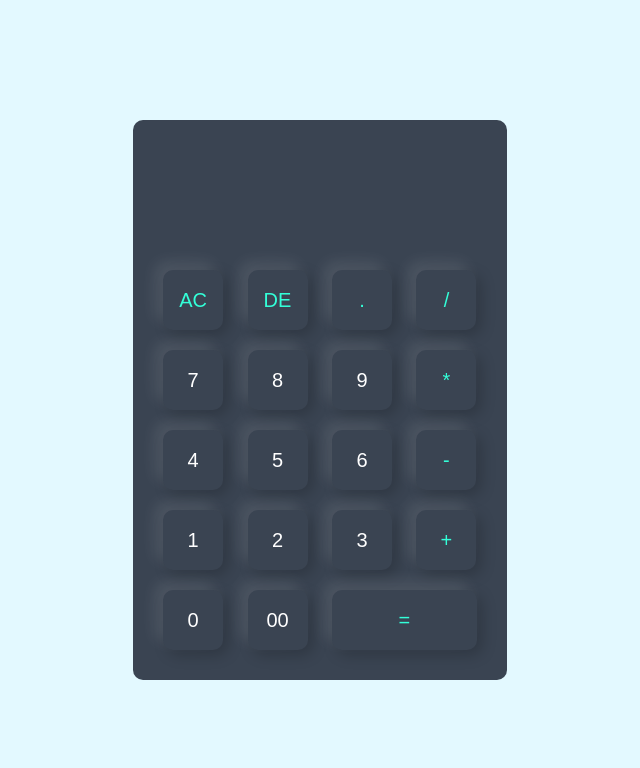
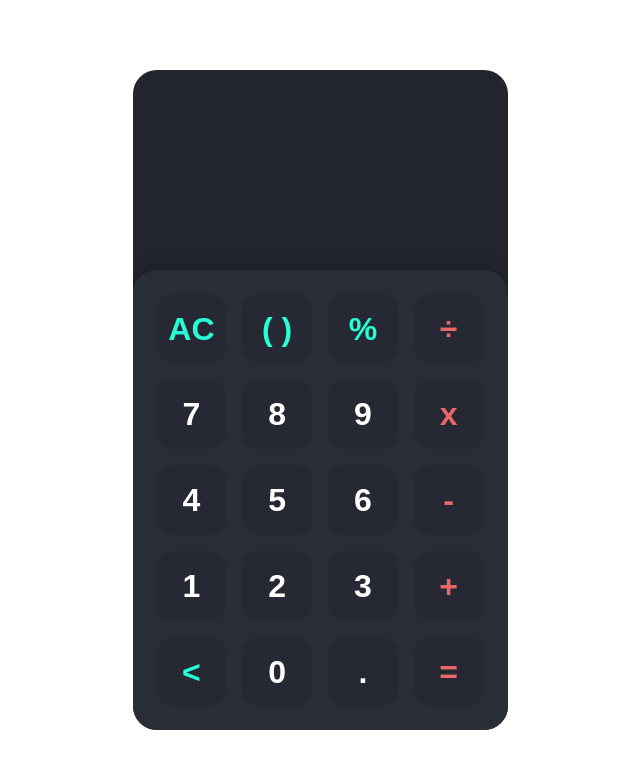
Before and after one commit to Sukumar-Byrisetty/HTML-CSS-JS, a plain HTML site: page index.html in a window 1280 px wide. Shown: the whole page, without its empty margins (320-960 px from the left). Drawn offline with Linux system fonts and the light colour scheme.

Commit message:
first commit

```diff
--- /dev/null
+++ b/calculator.js
@@ -0,0 +1,125 @@
+const keys = document.querySelectorAll('.key');
+const display_input = document.querySelector('.display .input');
+const display_output = document.querySelector('.display .output');
+
+let input = "";
+
+for (let key of keys) {
+	const value = key.dataset.key;
+
+	key.addEventListener('click', () => {
+		if (value == "clear") {
+			input = "";
+			display_input.innerHTML = "";
+			display_output.innerHTML = "";
+		} else if (value == "backspace") {
+			input = input.slice(0, -1);
+			display_input.innerHTML = CleanInput(input);
+		} else if (value == "=") {
+			let result = eval(PerpareInput(input));
+
+			display_output.innerHTML = CleanOutput(result);
+		} else if (value == "brackets") {
+			if (
+				input.indexOf("(") == -1 ||
+				input.indexOf("(") != -1 &&
+				input.indexOf(")") != -1 &&
+				input.lastIndexOf("(") < input.lastIndexOf(")")
+			) {
+				input += "(";
+			} else if (
+				input.indexOf("(") != -1 &&
+				input.indexOf(")") == -1 ||
+				input.indexOf("(") != -1 &&
+				input.indexOf(")") != -1 &&
+				input.lastIndexOf("(") > input.lastIndexOf(")")
+			) {
+				input += ")";
+			}
+
+			display_input.innerHTML = CleanInput(input);
+		} else {
+			if (ValidateInput(value)) {
+				input += value;
+				display_input.innerHTML = CleanInput(input);
+			}
+		}
+	})
+}
+
+function CleanInput(input) {
+	let input_array = input.split("");
+	let input_array_length = input_array.length;
+
+	for (let i = 0; i < input_array_length; i++) {
+		if (input_array[i] == "*") {
+			input_array[i] = ` <span class="operator">x</span> `;
+		} else if (input_array[i] == "/") {
+			input_array[i] = ` <span class="operator">÷</span> `;
+		} else if (input_array[i] == "+") {
+			input_array[i] = ` <span class="operator">+</span> `;
+		} else if (input_array[i] == "-") {
+			input_array[i] = ` <span class="operator">-</span> `;
+		} else if (input_array[i] == "(") {
+			input_array[i] = `<span class="brackets">(</span>`;
+		} else if (input_array[i] == ")") {
+			input_array[i] = `<span class="brackets">)</span>`;
+		} else if (input_array[i] == "%") {
+			input_array[i] = `<span class="percent">%</span>`;
+		}
+	}
+
+	return input_array.join("");
+}
+
+function CleanOutput (output) {
+	let output_string = output.toString();
+	let decimal = output_string.split(".")[1];
+	output_string = output_string.split(".")[0];
+
+	let output_array = output_string.split("");
+
+	if (output_array.length > 3) {
+		for (let i = output_array.length - 3; i > 0; i -= 3) {
+			output_array.splice(i, 0, ",");
+		}
+	}
+
+	if (decimal) {
+		output_array.push(".");
+		output_array.push(decimal);
+	}
+
+	return output_array.join("");
+}
+
+function ValidateInput (value) {
+	let last_input = input.slice(-1);
+	let operators = ["+", "-", "*", "/"];
+
+	if (value == "." && last_input == ".") {
+		return false;
+	}
+
+	if (operators.includes(value)) {
+		if (operators.includes(last_input)) {
+			return false;
+		} else {
+			return true;
+		}
+	}
+
+	return true;
+}
+
+function PerpareInput (input) {
+	let input_array = input.split("");
+
+	for (let i = 0; i < input_array.length; i++) {
+		if (input_array[i] == "%") {
+			input_array[i] = "/100";
+		}
+	}
+
+	return input_array.join("");
+}
--- a/index.html
+++ b/index.html
@@ -2,48 +2,85 @@
 <html lang="en">
 <head>
 	<meta charset="UTF-8">
+	<meta http-equiv="X-UA-Compatible" content="IE=edge">
 	<meta name="viewport" content="width=device-width, initial-scale=1.0">
 	<title>Calculator</title>
 	<link rel="stylesheet" href="style.css" />
 </head>
 <body>
-    <div class="container">
+
+	<div class="app">
 		<div class="calculator">
-            <form>
 			<div class="display">
-                    <input type="text" name="display" />
-                </div>
-                <div>
-                    <input type="button" value="AC" onclick="display.value = '' " class="operator"/>
-                    <input type="button" value="DE" onclick="display.value = display.value.toString().slice(0, -1)" class="operator"/>
-                    <input type="button" value="." onclick="display.value += '.' " class="operator"/>
-                    <input type="button" value="/" onclick="display.value += '/' " class="operator"/>
-                </div>
-                <div>
-                    <input type="button" value="7" onclick="display.value += '7' "/>
-                    <input type="button" value="8" onclick="display.value += '8' "/>
-                    <input type="button" value="9" onclick="display.value += '9' " />
-                    <input type="button" value="*" onclick="display.value += '*' "  class="operator"/>
-                </div>
-                <div>
-                    <input type="button" value="4" onclick="display.value += '4' "/>
-                    <input type="button" value="5" onclick="display.value += '5' "/>
-                    <input type="button" value="6" onclick="display.value += '6' "/>
-                    <input type="button" value="-" onclick="display.value += '-' "  class="operator"/>
-                </div>
-                <div>
-                    <input type="button" value="1" onclick="display.value += '1' "/>
-                    <input type="button" value="2" onclick="display.value += '2' "/>
-                    <input type="button" value="3" onclick="display.value += '3' "/>
-                    <input type="button" value="+" onclick="display.value += '+' "  class="operator"/>
-                </div>
-                <div>
-                    <input type="button" value="0" onclick="display.value += '0' "/>
-                    <input type="button" value="00" onclick="display.value += '00' "/>
-                    <input type="button" value="=" onclick="display.value = eval(display.value)" class="equal operator"/>
-                </div>
-            </form>
+				<div class="content">
+					<div class="input"></div>
+					<div class="output"></div>
 				</div>
 			</div>
+			<div class="keys">
+				<div data-key="clear" class="key action">
+					<span>AC</span>
+				</div>
+				<div data-key="brackets" class="key action">
+					<span>( )</span>
+				</div>
+				<div data-key="%" class="key action">
+					<span>%</span>
+				</div>
+				<div data-key="/" class="key operator">
+					<span>÷</span>
+				</div>
+				<div data-key="7" class="key">
+					<span>7</span>
+				</div>
+				<div data-key="8" class="key">
+					<span>8</span>
+				</div>
+				<div data-key="9" class="key">
+					<span>9</span>
+				</div>
+				<div data-key="*" class="key operator">
+					<span>x</span>
+				</div>
+				<div data-key="4" class="key">
+					<span>4</span>
+				</div>
+				<div data-key="5" class="key">
+					<span>5</span>
+				</div>
+				<div data-key="6" class="key">
+					<span>6</span>
+				</div>
+				<div data-key="-" class="key operator">
+					<span>-</span>
+				</div>
+				<div data-key="1" class="key">
+					<span>1</span>
+				</div>
+				<div data-key="2" class="key">
+					<span>2</span>
+				</div>
+				<div data-key="3" class="key">
+					<span>3</span>
+				</div>
+				<div data-key="+" class="key operator">
+					<span>+</span>
+				</div>
+				<div data-key="backspace" class="key action">
+					<span>&lt;</span>
+				</div>
+				<div data-key="0" class="key">
+					<span>0</span>
+				</div>
+				<div data-key="." class="key">
+					<span>.</span>
+				</div>
+				<div data-key="=" class="key operator">
+					<span>=</span>
+				</div>
+			</div>
+		</div>
+	</div>
+	<script src="calculator.js"></script>
 </body>
 </html>
--- a/style.css
+++ b/style.css
@@ -2,54 +2,110 @@
 	margin: 0;
 	padding: 0;
 	box-sizing: border-box;
-    font-family: "Poppins", sans-serif;
+	font-family: sans-serif;
 }
 
-.container {
-    width: 100%;
+.app {
+	display: flex;
+	justify-content: center;
+	align-items: center;
 	height: 100vh;
-    background: #e3f9ff;
-    display: flex;
-    align-items: center;
-    justify-content: center;
 }
 
 .calculator {
-    background: #3a4452;
-    padding: 20px;
-    border-radius: 10px;
-}
- .calculator form input {
-    border: 0;
-    outline: 0;
-    width: 60px;
-    height: 60px;
-    border-radius: 10px;
-    box-shadow: -8px -8px 15px rgba(255, 255, 255, 0.1),5px 5px 15px rgba(0, 0, 0, 0.2);
-    background: transparent;
-    font-size: 20px;
-    color: #fff;
-    cursor: pointer;
-    margin: 10px;
+	background-color: #22252D;
+	width: 100%;
+	max-width: 375px;
+	min-height: 640px;
+	display: flex;
+	flex-direction: column;
+	border-radius: 1.5rem;
+	overflow: hidden;
 }
 
-form .display {
+.display {
+	min-height: 200px;
+	padding: 1.5rem;
 	display: flex;
 	justify-content: flex-end;
-    margin: 20px 0;
+	align-items: flex-end;
+	color: white;
+	text-align: right;
+	flex: 1 1 0%;
 }
 
-form .display input {
-    text-align: right;
-    flex: 1;
-    font-size: 45px;
-    box-shadow: none;
+.display .content {
+	display: flex;
+	flex-direction: column;
+	justify-content: flex-end;
+	width: 100%;
+	max-width: 100%;
+	overflow: auto;
 }
 
-form input.equal {
-    width: 145px;
+.display .input {
+	width: 100%;
+	font-size: 1.25rem;
+	margin-bottom: 0.5rem;
 }
 
-form input.operator {
-    color: #33ffd8;
+.display .output {
+	font-size: 3rem;
+	font-weight: 700;
+	width: 100%;
+	white-space: nowrap;
 }
+
+.display .operator {
+	color: #EB6666;
+}
+
+.display .brackets,
+.display .percent {
+	color: #26FED7;
+}
+
+.keys {
+	background-color: #292D36;
+	padding: 1.5rem;
+	border-radius: 1.5rem 1.5rem 0 0;
+	display: grid;
+	grid-template-columns: repeat(4, 1fr);
+	grid-template-rows: repeat(5, 1fr);
+	grid-gap: 1rem;
+	box-shadow: 0px -2px 16px rgba(0, 0, 0, 0.2);
+}
+
+.keys .key {
+	position: relative;
+	cursor: pointer;
+	display: block;
+	height: 0;
+	padding-top: 100%;
+	background-color: #262933;
+	border-radius: 1rem;
+	transition: 0.2s;
+	user-select: none;
+}
+
+.keys .key span {
+	position: absolute;
+	top: 50%;
+	left: 50%;
+	transform: translate(-50%, -50%);
+	font-size: 2rem;
+	font-weight: 700;
+	color: #FFF;
+}
+
+.keys .key:hover {
+	box-shadow: inset 0px 0px 8px rgba(0, 0, 0, 0.2);
+}
+
+.keys .key.operator span {
+	color: #EB6666;
+}
+
+.keys .key.action span {
+	color: #26FED7;
+}
```
Lines whose indentation alone changed are shown as unchanged.
